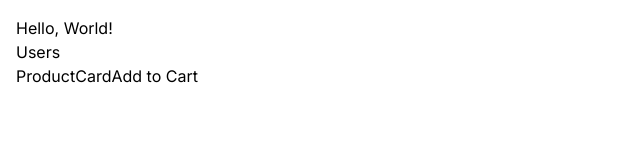
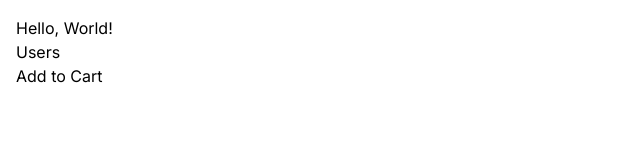
Before and after one commit to htack210/first-next-js, a Next.js app: page / in a window 1280 px wide. Shown: the top 160 px of the page, without its empty margins (0-640 px from the left). Built offline with nearby package versions, Linux system fonts and the light colour scheme.

Commit message:
Extracted button component to be used on client side.

```diff
--- /dev/null
+++ b/app/components/AddToCart.tsx
@@ -0,0 +1,12 @@
+"use client";
+import React from "react";
+
+const AddToCart = () => {
+  return (
+    <div>
+      <button onClick={() => console.log("Click")}>Add to Cart</button>
+    </div>
+  );
+};
+
+export default AddToCart;
--- a/app/components/ProductCard.tsx
+++ b/app/components/ProductCard.tsx
@@ -1,13 +1,7 @@
-"use client";
 import React from "react";
 
 const ProductCard = () => {
-  return (
-    <div>
-      ProductCard
-      <button onClick={() => console.log("Click")}>Add to Cart</button>
-    </div>
-  );
+  return <div>ProductCard</div>;
 };
 
 export default ProductCard;
--- a/app/page.tsx
+++ b/app/page.tsx
@@ -1,13 +1,14 @@
 import Image from "next/image";
 import Link from "next/link";
 import ProductCard from "./components/ProductCard";
+import AddToCart from "./components/AddToCart";
 
 export default function Home() {
   return (
     <main>
       <h1>Hello, World!</h1>
       <Link href="/users">Users</Link>
-      <ProductCard />
+      <AddToCart />
     </main>
   );
 }
```
